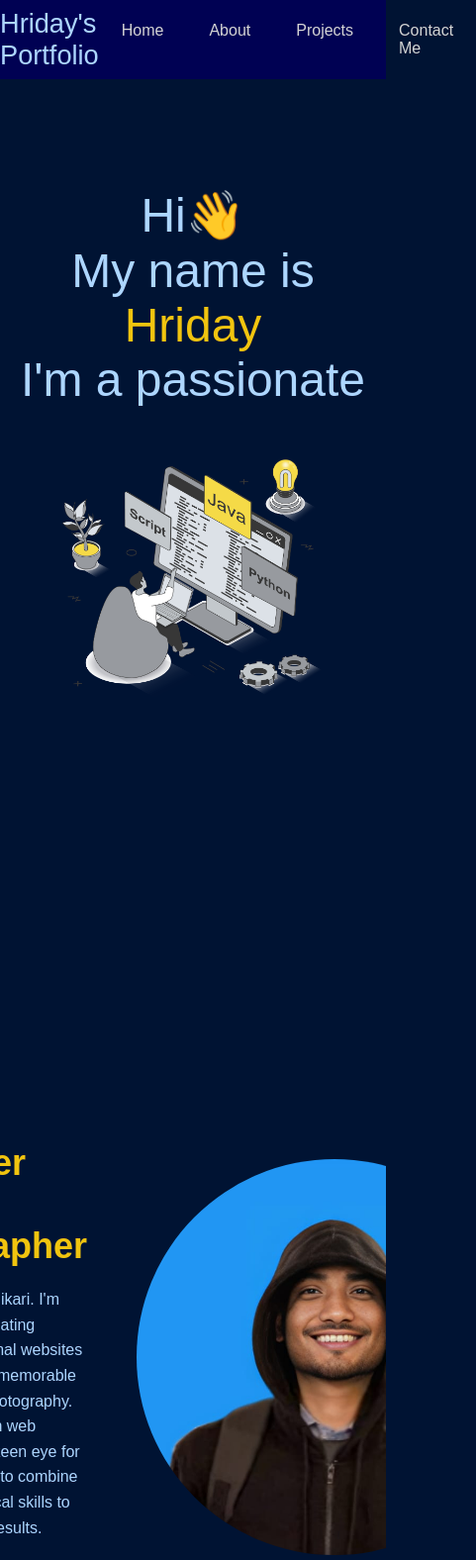
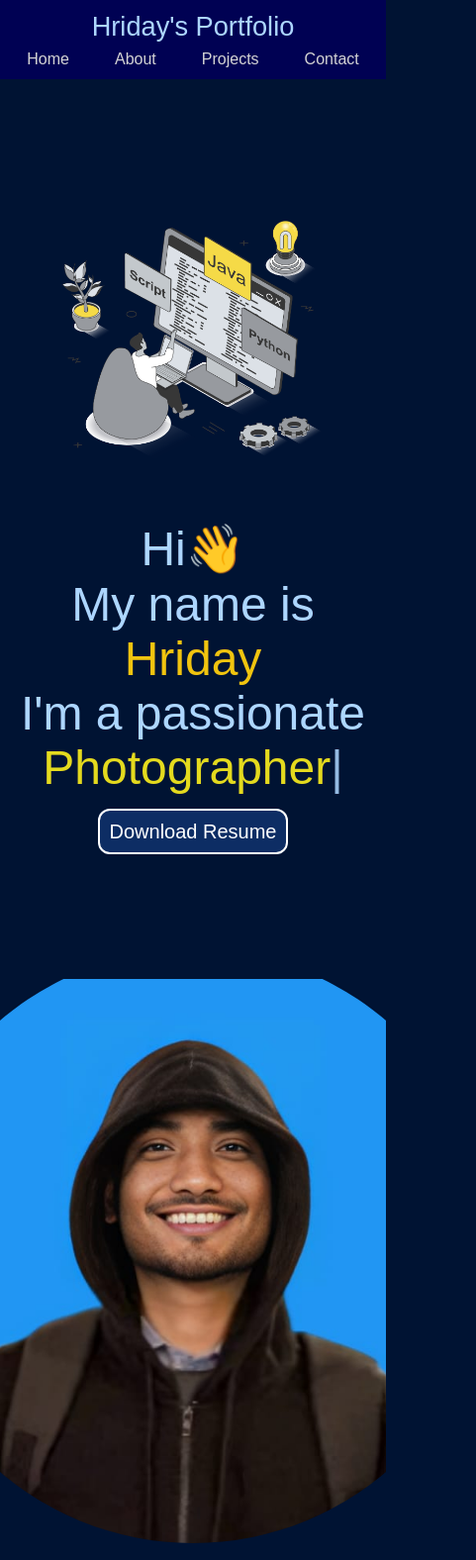
Before and after one commit to hridayadhikari/portfolio-, a plain HTML site: page index.html in a window 390 px wide. Shown: the top 1576 px of the page at 99% size, 481 px wide, since content can reach past the window. Drawn offline with nearby package versions, Linux system fonts and the light colour scheme.

Commit message:
modification added

```diff
--- a/index.html
+++ b/index.html
@@ -18,45 +18,37 @@
 
 <body>
     <header>
+
+
         <nav>
-            <div class="left">Hriday's Portfolio</div>
-            <div class="menu-toggle" onclick="toggleMenu()">
-                <div class="bar"></div>
-                <div class="bar"></div>
-                <div class="bar"></div>
-            </div>
-            <ul class="menu">
-                <li><a href="#home">Home</a></li>
-                <li><a href="#about">About</a></li>
-                <li><a href="/">Projects</a></li>
-                <li><a href="/">Contact Me</a></li>
-            </ul>
-        </nav>
-
-        <!-- <nav>
             <div class="left">Hriday's Portfolio</div>
             <div class="righ">
                 <ul>
                     <li><a href="#home">Home</a></li>
                     <li><a href="#about">About</a></li>
                     <li><a href="/">Projects</a></li>
-                    <li><a href="/">Contact Me</a></li>
+                    <li><a href="/">Contact</a></li>
                 </ul>
             </div>
-        </nav> -->
+        </nav>
     </header>
 
 
     <main>
         <section id="home" class="first">
+
             <div class="leftscetion">Hi👋 <br>My name is<span class="por"> Hriday </span>
                 <div> I'm a passionate </div>
                 <span id="element"></span>
+                <div class="buttons">
+                    <a href="RESUME HRIDAY ADHIKARI.pdf" class="btn" download>Download Resume</a>
+                </div>
             </div>
             <div class="rightscetion">
 
 
                 <img src="bg.png" alt="png" height="600px">
+
 
         </section>
         <hr>
@@ -89,29 +81,14 @@
 
 
         <script>
-           document.addEventListener('DOMContentLoaded', function() {
-    var menuToggle = document.querySelector('.menu-toggle');
-    var menu = document.querySelector('.menu');
+            var typed = new Typed('#element', {
+                strings: ['Web Developor', 'Photographer'],
+                typeSpeed: 50,
+            });
 
-    menuToggle.addEventListener('click', function() {
-        menu.classList.toggle('active'); // Toggle the 'active' class on the menu
-    });
 
-    // Close the menu when clicked anywhere else on the page
-    document.addEventListener('click', function(event) {
-        var isClickInsideMenu = menu.contains(event.target); // Check if the click is inside the menu
-        var isClickOnMenuToggle = menuToggle.contains(event.target); // Check if the click is on the menu toggle button
-        if (!isClickInsideMenu && !isClickOnMenuToggle) {
-            menu.classList.remove('active'); // Close the menu if the click is outside the menu and menu toggle button
-        }
-    });
-});
 
         </script>
-        <script> function toggleMenu() {
-            var menu = document.querySelector('.menu');
-            menu.classList.toggle('active'); // Toggle the 'active' class on the menu
-        }</script>
 </body>
 </body>
 
--- a/style.css
+++ b/style.css
@@ -40,7 +40,16 @@ nav ul li a:hover {
 .left {
     font-size: 1.7rem;
 }
-
+.leftscetion .btn{
+padding: 10px;
+    background:rgb(13, 45, 100) ;
+    color:white;
+    border: 2px solid white;
+    border-radius: 12px;
+    font-size: 20px;
+    cursor: pointer;
+    text-decoration:none
+}
 .first {
     display: flex;
     justify-content: space-around;
@@ -171,14 +180,51 @@ main hr {
         width: 100%;
         margin: 20px 0;
     }
+
 }
 
-@media screen and (max-width: 480px) {
-    .about-content h2 {
-        font-size: 36px;
+@media screen and (max-width: 1000px) {
+    nav{
+        flex-direction: column;
+        justify-content: center;
     }
 
-    .about-content p {
-        font-size: 16px;
-    }
+.first{
+flex-wrap: wrap;
+flex-direction: column-reverse;
 }
+.about-section {
+    flex-direction: column;
+    text-align: center;
+}
+
+.about-content {
+    order: 2;
+    margin-top: 20px;
+}
+    .about-image {
+    max-width:600px;
+    order: 1;
+}
+
+.about-content h2 {
+    font-size: 36px;
+}
+
+.about-content p {
+    font-size: 16px;
+    justify-self: unset;
+    justify-content: center;
+}
+.social-media{
+
+    text-align: center;
+}
+   .left{
+padding-bottom: 2%;
+
+   }
+.leftscetion{
+    justify-content: left;
+}
+}
```
Also changed, not shown: 1 other file.
